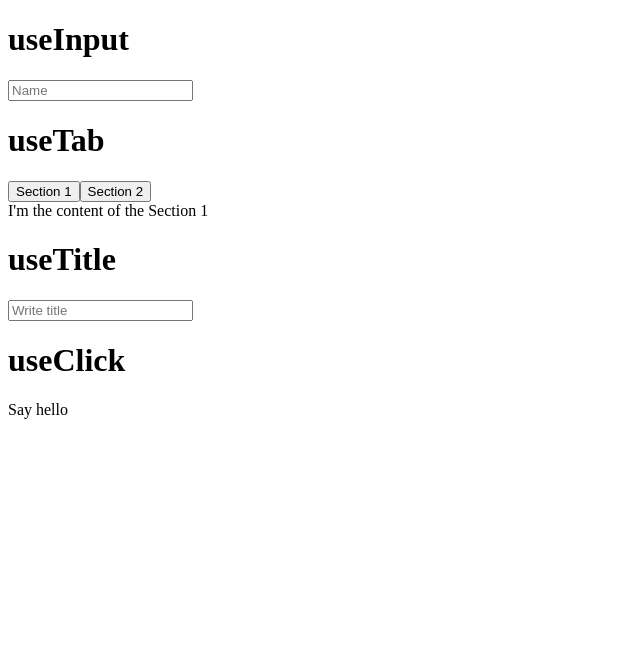
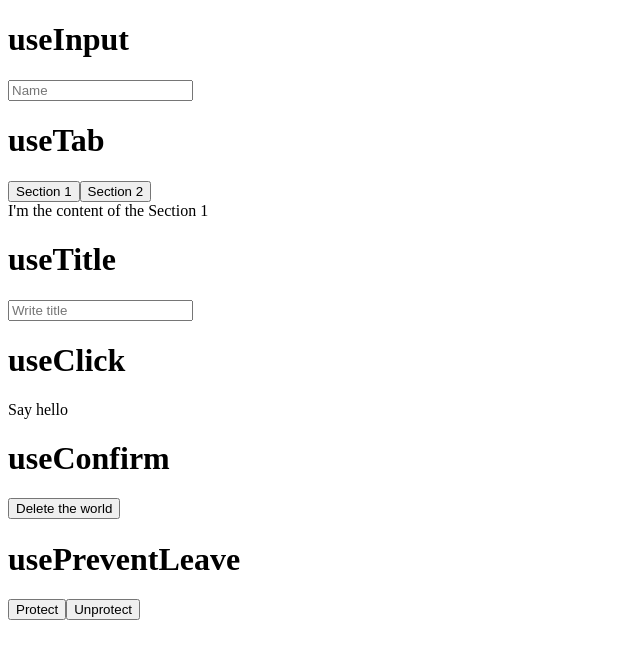
Before and after one commit to yyeonzu/efub4-react-hooks-study, a React (Create React App) app: page / in a window 1280 px wide. Shown: the top 658 px of the page, without its empty margins (0-640 px from the left). Built offline with nearby package versions, Linux system fonts and the light colour scheme.

Commit message:
feat: useConfirm, usePreventLeave hooks 생성

```diff
--- a/src/App.js
+++ b/src/App.js
@@ -3,6 +3,8 @@ import { UseInputPractice } from './hooks/useInput';
 import { UseTabPractice } from './hooks/useTab';
 import { UseTitlePractice } from './hooks/useTitle';
 import { UseClickPractice } from './hooks/useClick';
+import { UseConfirmPractice } from './hooks/useConfirm';
+import { UsePreventLeavePractice } from './hooks/usePreventLeave';
 
 function App() {
   return (
@@ -11,6 +13,8 @@ function App() {
       <UseTabPractice />
       <UseTitlePractice />
       <UseClickPractice />
+      <UseConfirmPractice />
+      <UsePreventLeavePractice />
     </div>
   );
 }
--- /dev/null
+++ b/src/hooks/useConfirm.js
@@ -0,0 +1,27 @@
+import React from 'react';
+
+const useConfirm = (message = '', onConfirm, onCancel) => {
+  if (typeof onConfirm !== 'function') {
+    return;
+  }
+  const confirmAction = () => {
+    if (window.confirm(message)) {
+      onConfirm();
+    } else {
+      onCancel();
+    }
+  };
+  return confirmAction;
+};
+
+export const UseConfirmPractice = () => {
+  const deleteWorld = () => console.log('Deleting the world...');
+  const abort = () => console.log('Aborted');
+  const confirmDelete = useConfirm('Are you sure?', deleteWorld, abort);
+  return (
+    <div>
+      <h1>useConfirm</h1>
+      <button onClick={confirmDelete}>Delete the world</button>
+    </div>
+  );
+};
--- /dev/null
+++ b/src/hooks/usePreventLeave.js
@@ -0,0 +1,25 @@
+import React from 'react';
+
+const usePreventLeave = () => {
+  const listener = (e) => {
+    e.preventDefault();
+    e.returnValue = '';
+  };
+  const enablePrevent = () => window.addEventListener('beforeunload', listener);
+  const disablePrevent = () =>
+    window.removeEventListener('beforeunload', listener);
+
+  return { enablePrevent, disablePrevent };
+};
+
+export const UsePreventLeavePractice = () => {
+  const { enablePrevent: protect, disablePrevent: unprotect } =
+    usePreventLeave();
+  return (
+    <div>
+      <h1>usePreventLeave</h1>
+      <button onClick={protect}>Protect</button>
+      <button onClick={unprotect}>Unprotect</button>
+    </div>
+  );
+};
```
